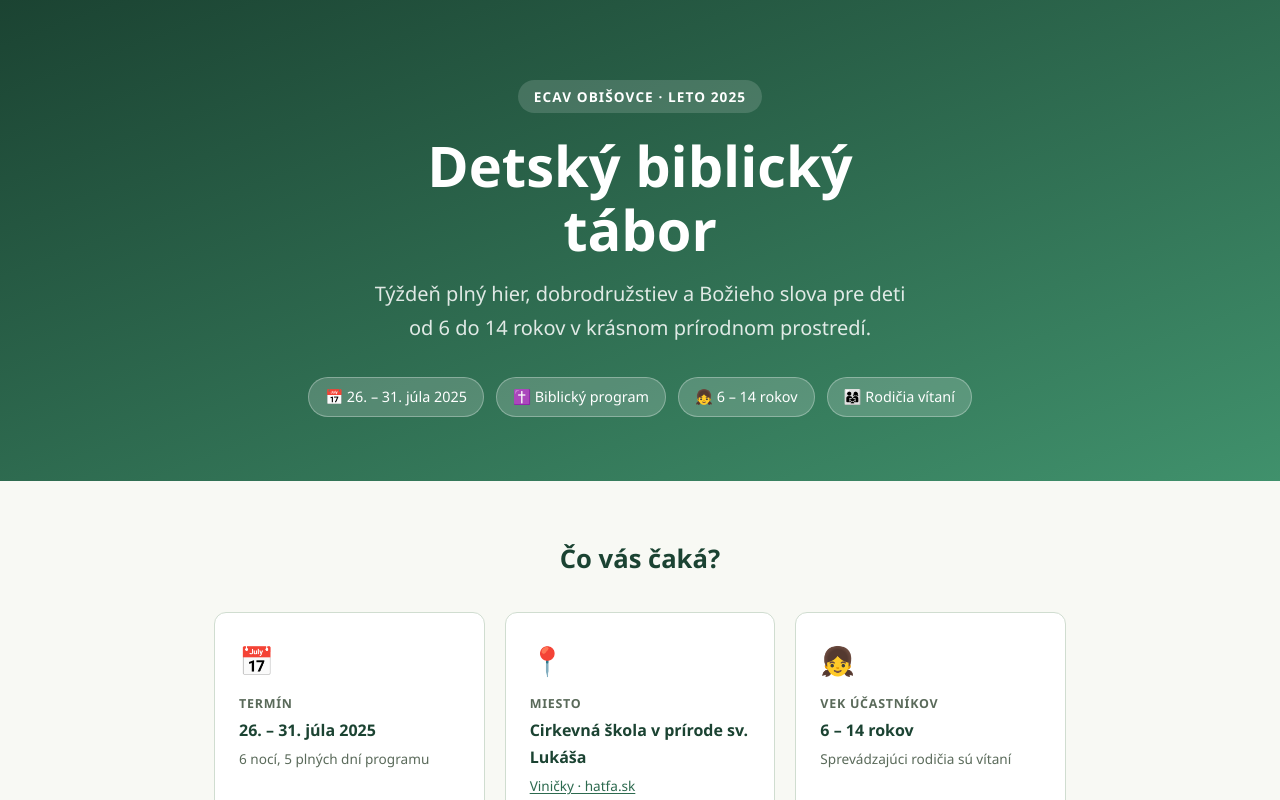
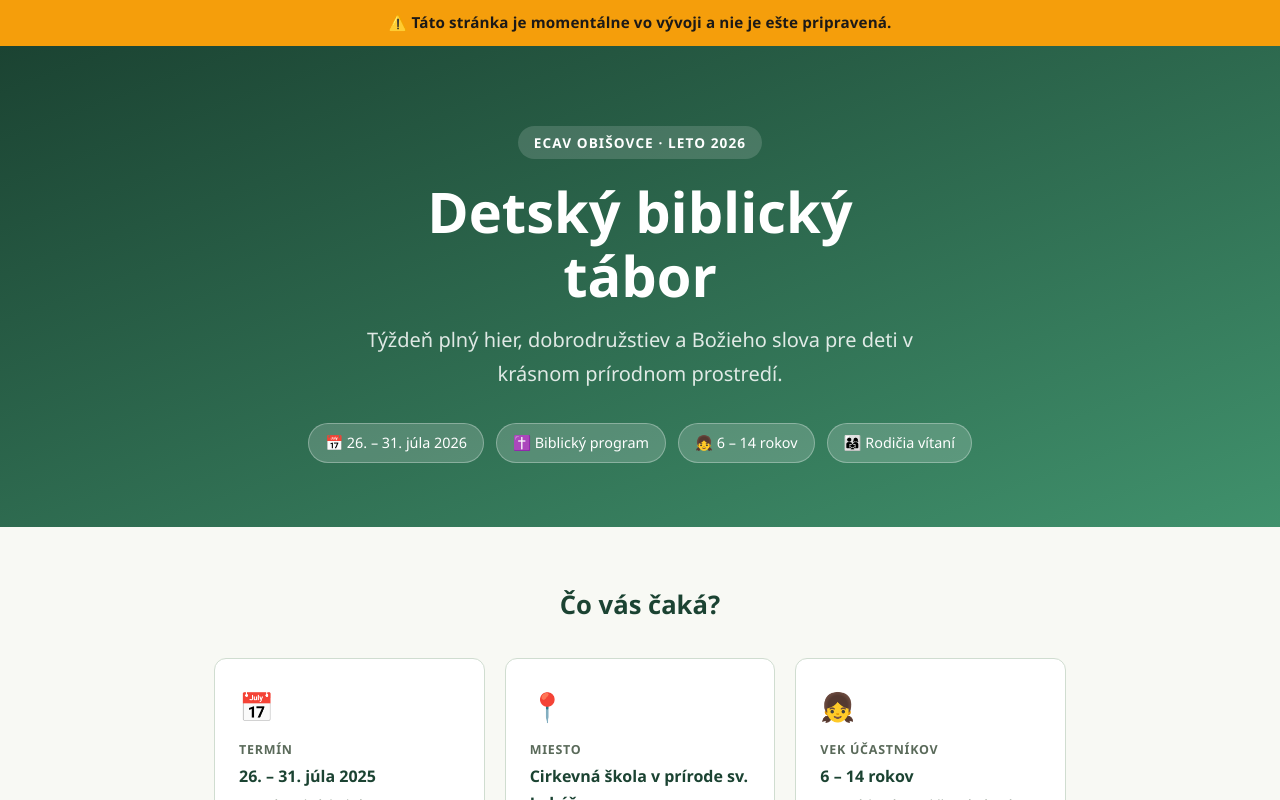
Before and after one commit to elanius/family_camp, a React (Vite) app in the folder frontend/: page / in a window 1280 px wide. Shown: the top 800 px of the page. Built offline with nearby package versions, Linux system fonts and the light colour scheme.

Commit message:
Add dev banner.
Change preregistration collection name

```diff
--- a/frontend/src/App.tsx
+++ b/frontend/src/App.tsx
@@ -1,10 +1,12 @@
 import HeroSection from './components/HeroSection'
 import CampInfo from './components/CampInfo'
 import RegisterForm from './components/RegisterForm'
+import DevBanner from './components/DevBanner'
 
 function App() {
   return (
     <>
+      <DevBanner />
       <main>
         <HeroSection />
         <CampInfo />
--- /dev/null
+++ b/frontend/src/components/DevBanner.tsx
@@ -0,0 +1,17 @@
+function DevBanner() {
+  return (
+    <div style={{
+      backgroundColor: '#f59e0b',
+      color: '#1c1917',
+      textAlign: 'center',
+      padding: '10px 16px',
+      fontWeight: 600,
+      fontSize: '0.95rem',
+      letterSpacing: '0.01em',
+    }}>
+      ⚠️ Táto stránka je momentálne vo vývoji a nie je ešte pripravená.
+    </div>
+  )
+}
+
+export default DevBanner
--- a/frontend/src/components/HeroSection.tsx
+++ b/frontend/src/components/HeroSection.tsx
@@ -1,14 +1,13 @@
 export default function HeroSection() {
   return (
     <section className="hero">
-      <span className="hero__eyebrow">ECAV Obišovce · Leto 2025</span>
+      <span className="hero__eyebrow">ECAV Obišovce · Leto 2026</span>
       <h1 className="hero__title">Detský biblický<br />tábor</h1>
       <p className="hero__subtitle">
-        Týždeň plný hier, dobrodružstiev a Božieho slova pre deti
-        od 6 do 14 rokov v krásnom prírodnom prostredí.
+        Týždeň plný hier, dobrodružstiev a Božieho slova pre deti v krásnom prírodnom prostredí.
       </p>
       <div className="hero__badges">
-        <span className="badge">📅 26. – 31. júla 2025</span>
+        <span className="badge">📅 26. – 31. júla 2026</span>
         <span className="badge">✝️ Biblický program</span>
         <span className="badge">👧 6 – 14 rokov</span>
         <span className="badge">👨‍👩‍👧 Rodičia vítaní</span>
```
Also changed, not shown: 1 other file (tests, documents, lock files or other folders).
